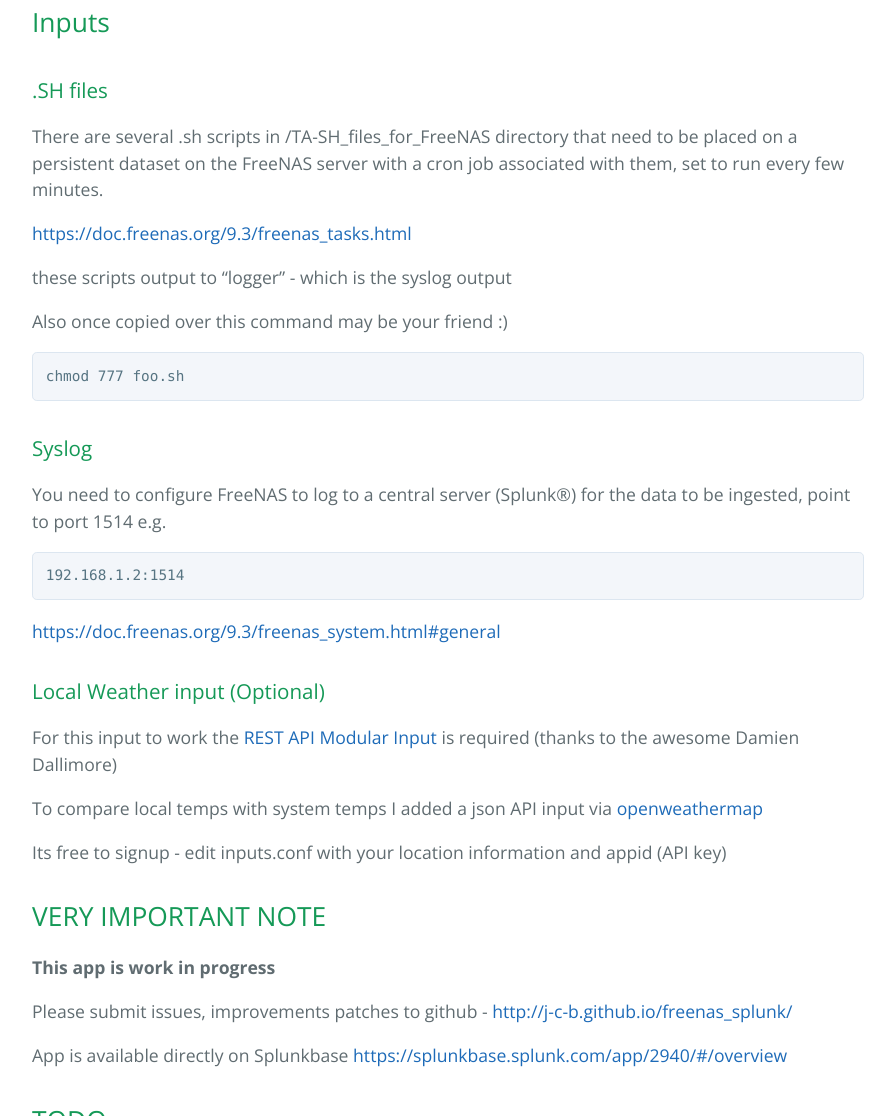
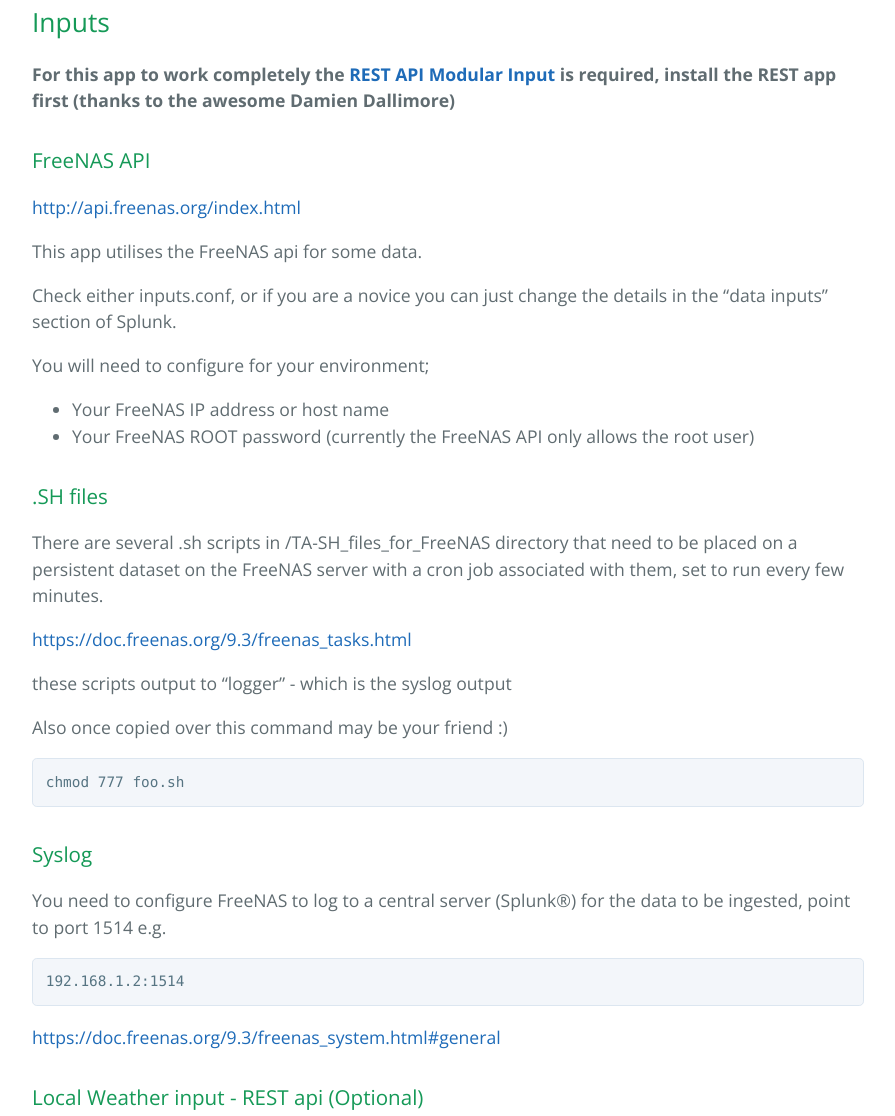
Before and after one commit to J-C-B/freenas_splunk, a plain HTML site: page index.html in a window 1280 px wide. Shown: the part 1986-3102 px from the top of the page, without its empty margins (192-1087 px from the left). Drawn offline with nearby package versions, Linux system fonts and the light colour scheme.

```diff
--- a/index.html
+++ b/index.html
@@ -62,6 +62,24 @@
 <h2>
 <a id="inputs" class="anchor" href="#inputs" aria-hidden="true"><span class="octicon octicon-link"></span></a>Inputs</h2>
 
+<p><strong>For this app to work completely the <a href="https://splunkbase.splunk.com/app/1546/" title="Download]">REST API Modular Input</a> is required, install the REST app first (thanks to the awesome Damien Dallimore)</strong></p>
+
+<h3>
+<a id="freenas-api" class="anchor" href="#freenas-api" aria-hidden="true"><span class="octicon octicon-link"></span></a>FreeNAS API</h3>
+
+<p><a href="http://api.freenas.org/index.html">http://api.freenas.org/index.html</a></p>
+
+<p>This app utilises the FreeNAS api for some data.</p>
+
+<p>Check either inputs.conf, or if you are a novice you can just change the details in the “data inputs” section of Splunk.</p>
+
+<p>You will need to configure for your environment;</p>
+
+<ul>
+<li>Your FreeNAS IP address or host name</li>
+<li>Your FreeNAS ROOT password (currently the FreeNAS API only allows the root user)</li>
+</ul>
+
 <h3>
 <a id="sh-files" class="anchor" href="#sh-files" aria-hidden="true"><span class="octicon octicon-link"></span></a>.SH files</h3>
 
@@ -86,9 +104,7 @@
 <p><a href="https://doc.freenas.org/9.3/freenas_system.html#general">https://doc.freenas.org/9.3/freenas_system.html#general</a></p>
 
 <h3>
-<a id="local-weather-input-optional" class="anchor" href="#local-weather-input-optional" aria-hidden="true"><span class="octicon octicon-link"></span></a>Local Weather input (Optional)</h3>
-
-<p>For this input to work the <a href="https://splunkbase.splunk.com/app/1546/" title="Download]">REST API Modular Input</a> is required (thanks to the awesome Damien Dallimore)</p>
+<a id="local-weather-input---rest-api-optional" class="anchor" href="#local-weather-input---rest-api-optional" aria-hidden="true"><span class="octicon octicon-link"></span></a>Local Weather input - REST api (Optional)</h3>
 
 <p>To compare local temps with system temps I added a json API input via <a href="http://openweathermap.org" title="Download]">openweathermap</a></p>
 
```
Also changed, not shown: params.json (+1 -1 lines).
